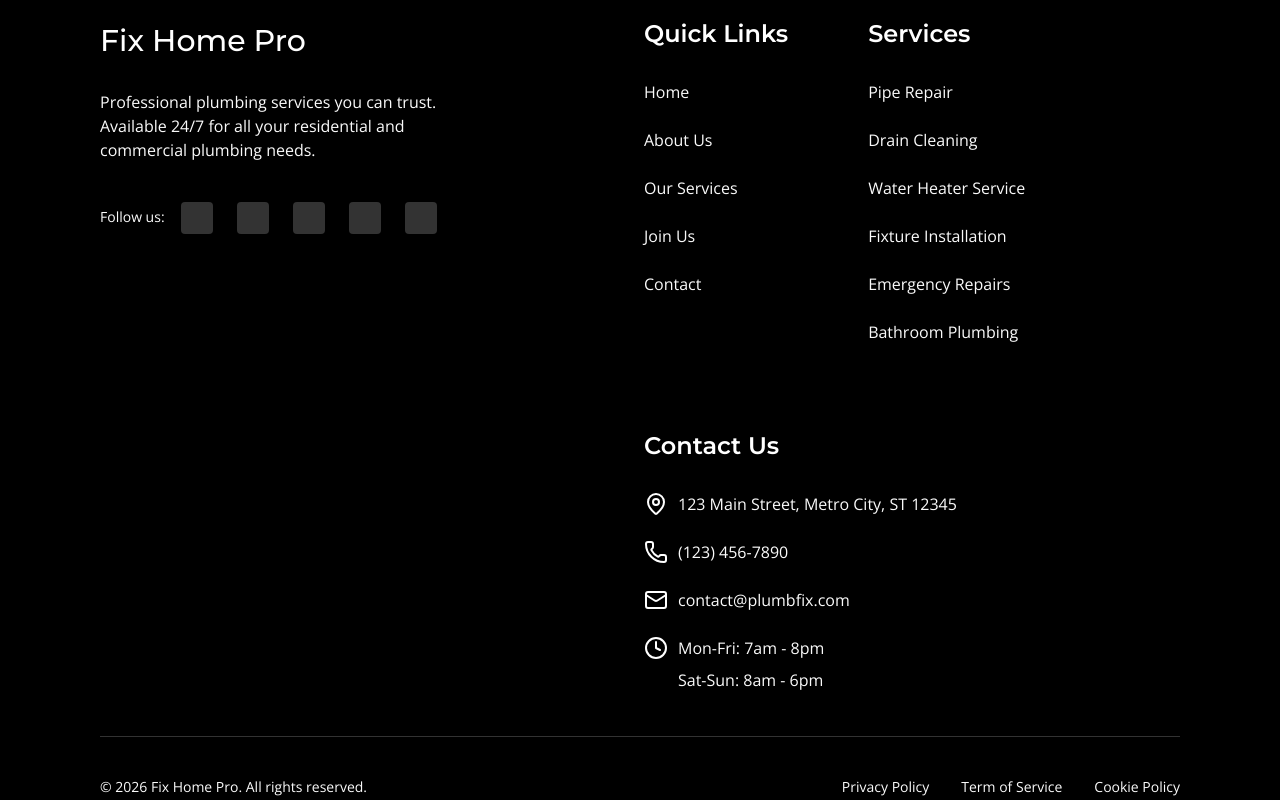
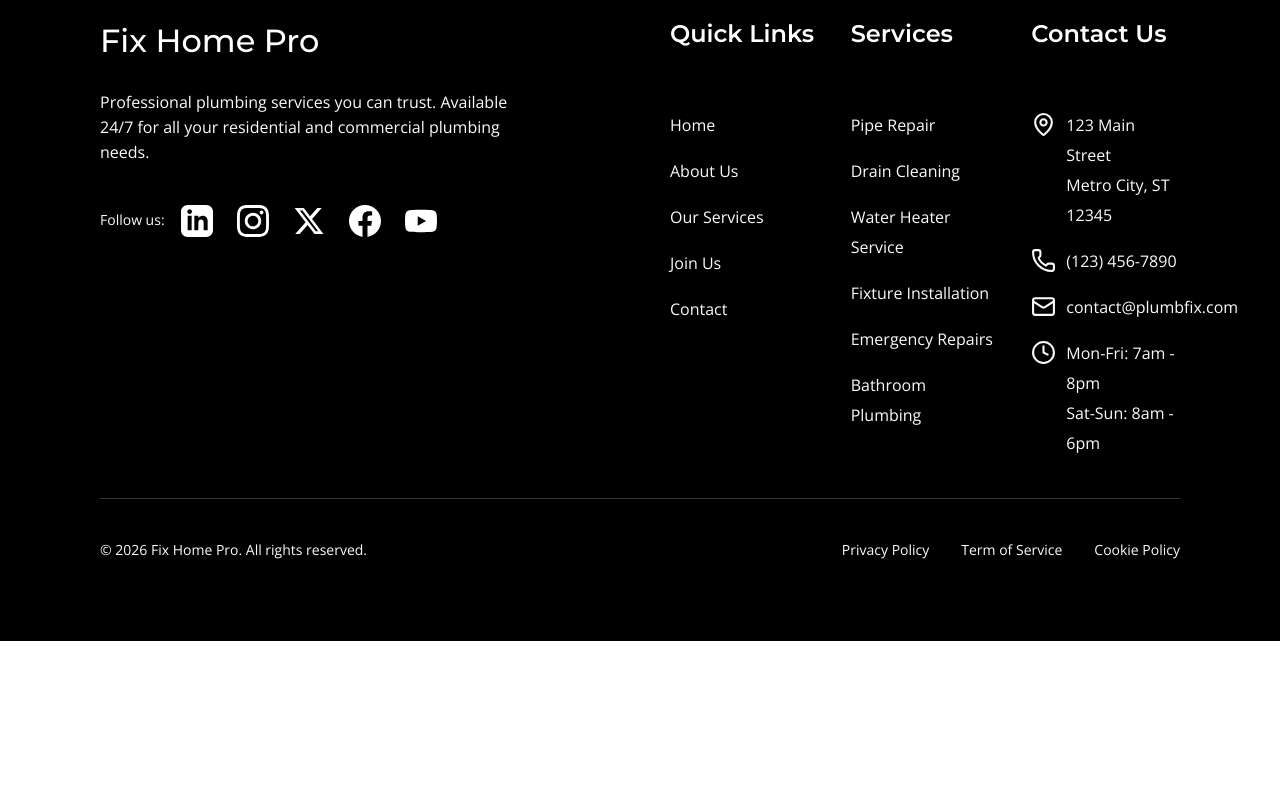
Before and after one commit to Vignes07/fix-my-home-pro, a React (Vite) app: page /about in a window 1280 px wide. Shown: the part 7280-8080 px from the top of the page. After the commit the page ends 7921 px from the top, so only its background shows below. Built offline with nearby package versions, Linux system fonts and the light colour scheme.

Commit message:
New Update

```diff
--- a/src/pages/customer/AboutPage.tsx
+++ b/src/pages/customer/AboutPage.tsx
@@ -505,144 +505,6 @@
                 </div>
             </section>
 
-            {/* ====== FOOTER ====== */}
-            <footer className="bg-black py-20">
-                <div className="mx-auto max-w-[1440px] px-4 sm:px-8 lg:px-[100px]">
-                    <div className="flex flex-col lg:flex-row gap-16 lg:gap-40">
-                        {/* Brand Column */}
-                        <div className="max-w-[384px] flex flex-col gap-10">
-                            <div className="flex flex-col gap-6">
-                                <h3
-                                    className="text-[30px] font-medium text-white leading-[50px]"
-                                    style={{ fontFamily: "'Montserrat', sans-serif" }}
-                                >
-                                    Fix Home Pro
-                                </h3>
-                                <p
-                                    className="text-[16px] font-normal text-neutral-50 leading-6"
-                                    style={{ fontFamily: "'Open Sans', sans-serif" }}
-                                >
-                                    Professional plumbing services you can trust. Available
-                                    24/7 for all your residential and commercial plumbing
-                                    needs.
-                                </p>
-                            </div>
-                            <div className="flex items-center gap-4">
-                                <span className="text-[14px] font-normal text-neutral-50" style={{ fontFamily: "'Open Sans', sans-serif" }}>
-                                    Follow us:
-                                </span>
-                                <div className="flex items-center gap-6">
-                                    {Array.from({ length: 5 }).map((_, i) => (
-                                        <div key={i} className="w-8 h-8 rounded bg-white/20 hover:bg-white/30 transition-colors cursor-pointer" />
-                                    ))}
-                                </div>
-                            </div>
-                        </div>
-
-                        {/* Links Columns */}
-                        <div className="flex flex-wrap gap-12 lg:gap-20">
-                            {/* Quick Links */}
-                            <div className="flex flex-col gap-6">
-                                <h4
-                                    className="text-[24px] font-semibold text-white leading-9"
-                                    style={{ fontFamily: "'Montserrat', sans-serif" }}
-                                >
-                                    Quick Links
-                                </h4>
-                                <div className="flex flex-col gap-4">
-                                    {['Home', 'About Us', 'Our Services', 'Join Us', 'Contact'].map((link) => (
-                                        <span
-                                            key={link}
-                                            className="text-[16px] font-normal text-neutral-50 leading-8 cursor-pointer hover:text-yellow-400 transition-colors"
-                                            style={{ fontFamily: "'Open Sans', sans-serif" }}
-                                        >
-                                            {link}
-                                        </span>
-                                    ))}
-                                </div>
-                            </div>
-
-                            {/* Services */}
-                            <div className="flex flex-col gap-6">
-                                <h4
-                                    className="text-[24px] font-semibold text-white leading-9"
-                                    style={{ fontFamily: "'Montserrat', sans-serif" }}
-                                >
-                                    Services
-                                </h4>
-                                <div className="flex flex-col gap-4">
-                                    {['Pipe Repair', 'Drain Cleaning', 'Water Heater Service', 'Fixture Installation', 'Emergency Repairs', 'Bathroom Plumbing'].map((svc) => (
-                                        <span
-                                            key={svc}
-                                            className="text-[16px] font-normal text-neutral-50 leading-8 cursor-pointer hover:text-yellow-400 transition-colors"
-                                            style={{ fontFamily: "'Open Sans', sans-serif" }}
-                                        >
-                                            {svc}
-                                        </span>
-                                    ))}
-                                </div>
-                            </div>
-
-                            {/* Contact Us */}
-                            <div className="flex flex-col gap-6">
-                                <h4
-                                    className="text-[24px] font-semibold text-white leading-9"
-                                    style={{ fontFamily: "'Montserrat', sans-serif" }}
-                                >
-                                    Contact Us
-                                </h4>
-                                <div className="flex flex-col gap-4">
-                                    <div className="flex items-start gap-2.5">
-                                        <MapPin className="w-6 h-6 text-white flex-shrink-0 mt-1" />
-                                        <span className="text-[16px] font-normal text-neutral-50 leading-8" style={{ fontFamily: "'Open Sans', sans-serif" }}>
-                                            123 Main Street, Metro City, ST 12345
-                                        </span>
-                                    </div>
-                                    <div className="flex items-center gap-2.5">
-                                        <Phone className="w-6 h-6 text-white flex-shrink-0" />
-                                        <span className="text-[16px] font-normal text-neutral-50 leading-8" style={{ fontFamily: "'Open Sans', sans-serif" }}>
-                                            (123) 456-7890
-                                        </span>
-                                    </div>
-                                    <div className="flex items-center gap-2.5">
-                                        <Mail className="w-6 h-6 text-white flex-shrink-0" />
-                                        <span className="text-[16px] font-normal text-neutral-50 leading-8" style={{ fontFamily: "'Open Sans', sans-serif" }}>
-                                            contact@plumbfix.com
-                                        </span>
-                                    </div>
-                                    <div className="flex items-start gap-2.5">
-                                        <Clock className="w-6 h-6 text-white flex-shrink-0 mt-1" />
-                                        <span className="text-[16px] font-normal text-neutral-50 leading-8" style={{ fontFamily: "'Open Sans', sans-serif" }}>
-                                            Mon-Fri: 7am - 8pm<br />Sat-Sun: 8am - 6pm
-                                        </span>
-                                    </div>
-                                </div>
-                            </div>
-                        </div>
-                    </div>
-
-                    {/* Divider */}
-                    <div className="mt-10 h-[1px] bg-neutral-50/20" />
-
-                    {/* Bottom Bar */}
-                    <div className="mt-10 flex flex-col sm:flex-row items-center justify-between gap-4">
-                        <p className="text-[14px] font-normal text-neutral-50 leading-5" style={{ fontFamily: "'Open Sans', sans-serif" }}>
-                            © 2026 Fix Home Pro. All rights reserved.
-                        </p>
-                        <div className="flex items-center gap-8">
-                            {['Privacy Policy', 'Term of Service', 'Cookie Policy'].map((item) => (
-                                <span
-                                    key={item}
-                                    className="text-[14px] font-normal text-neutral-50 leading-5 cursor-pointer hover:text-yellow-400 transition-colors"
-                                    style={{ fontFamily: "'Open Sans', sans-serif" }}
-                                >
-                                    {item}
-                                </span>
-                            ))}
-                        </div>
-                    </div>
-                </div>
-            </footer>
         </div>
     )
 }
```
